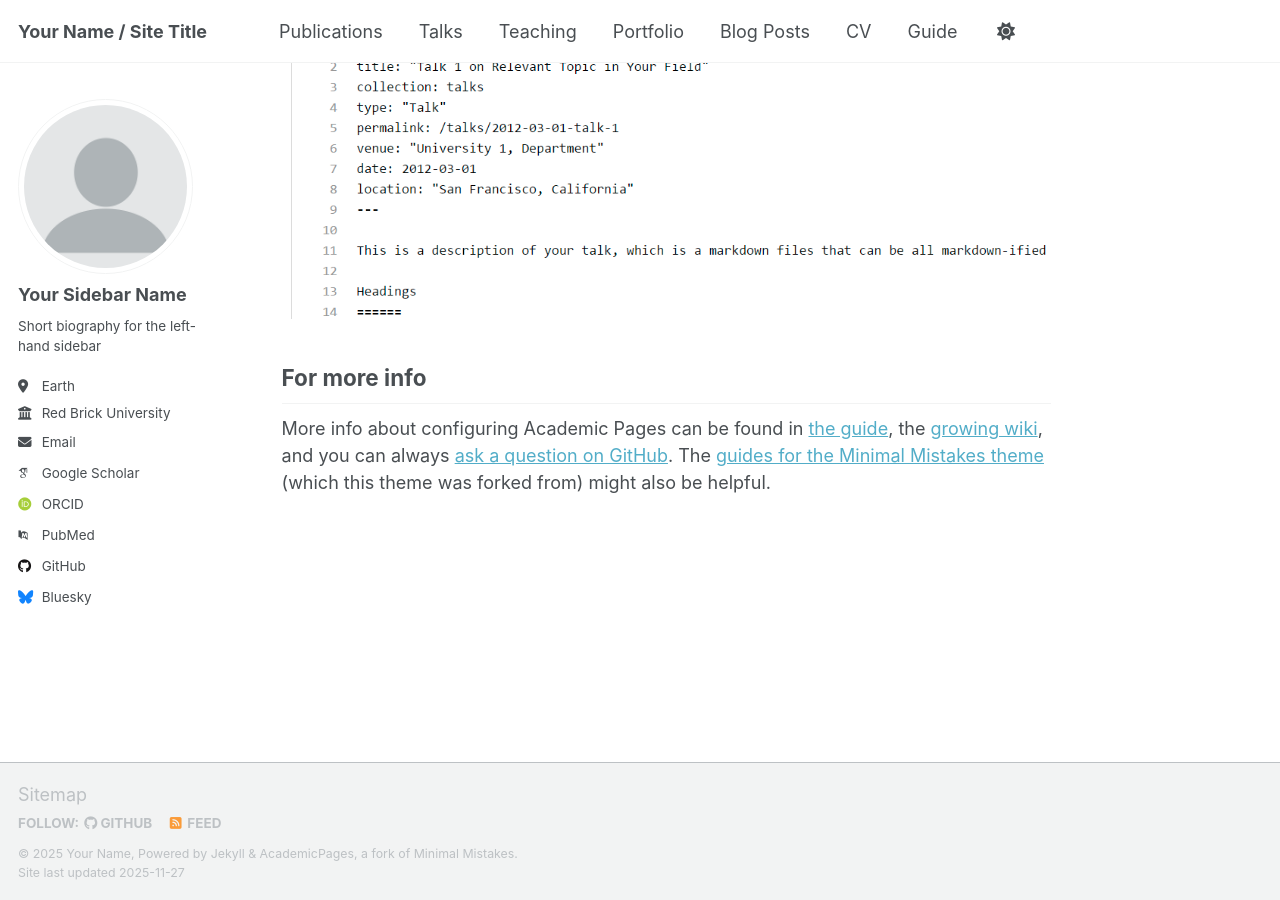
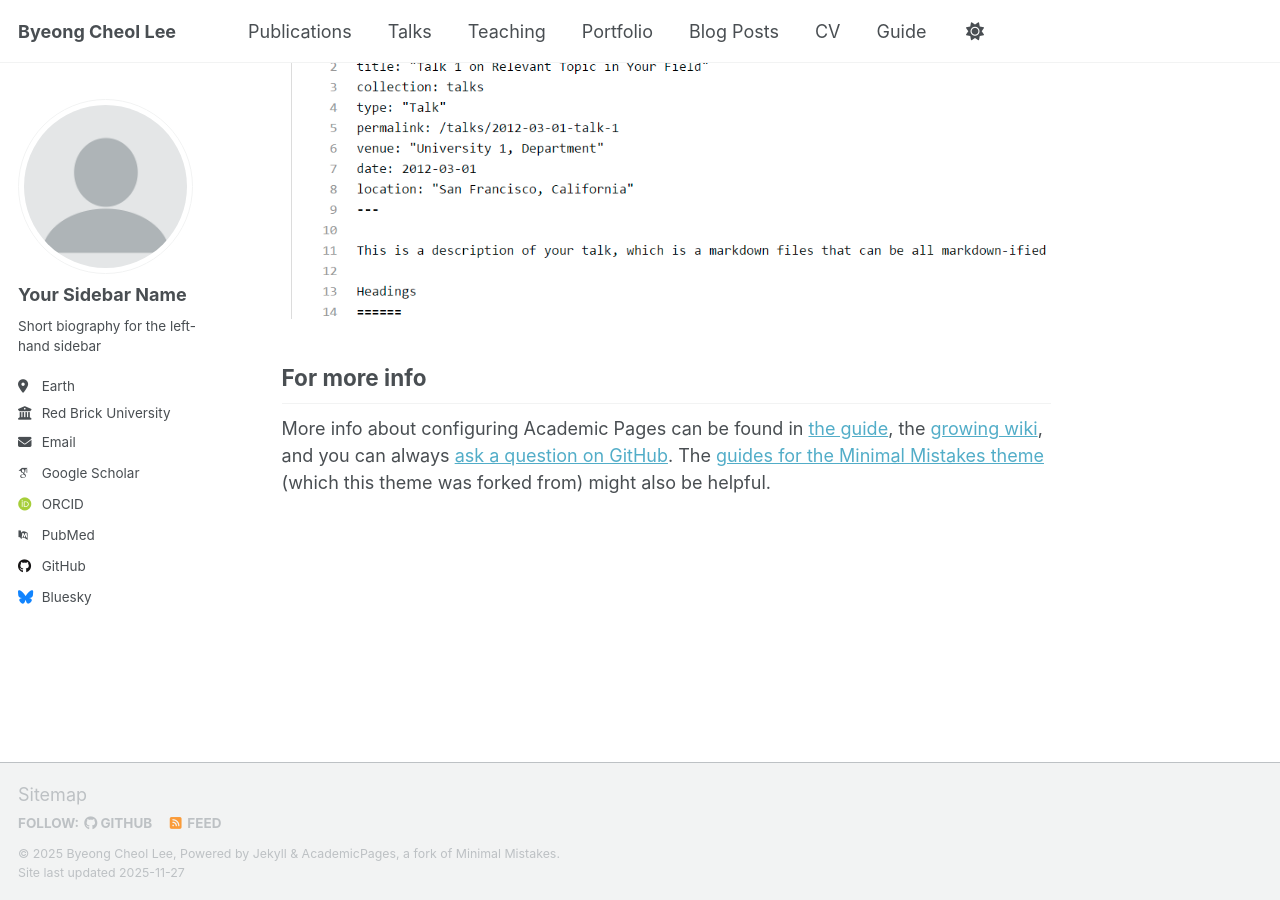
Before and after one commit to 2btlFe/2btlFe.github.io, a Jekyll site: the page built from _pages/about.md, in a window 1280 px wide and 900 px high, scrolled down 2880 px. Built offline with Jekyll 4.4.1, drawn with Linux system fonts in a browser that asks for light colours; some web fonts are replaced; a script that is not in the unit is left out.

Commit message:
update _config.yml

```diff
--- a/_config.yml
+++ b/_config.yml
@@ -9,10 +9,10 @@
 # Basic Site Settings
 locale                   : "en-US"
 site_theme               : "default" # Currently available options are "default", "air"
-title                    : "Your Name / Site Title"
+title                    : "Byeong Cheol Lee"
 title_separator          : "-"
-name                     : &name "Your Name"
-description              : &description "Your Name's academic portfolio"   # Update this with a general description of your site, this is the default if not overridden by a page
+name                     : &name "Byeong Cheol Lee"
+description              : &description "Byeong Cheol Lee's Academic Portfolio"   # Update this with a general description of your site, this is the default if not overridden by a page
 url                      : https://academicpages.github.io # The base hostname & protocol for your site e.g. "https://[your GitHub username].github.io",
                                                            # or if you already have some other page hosted on Github then use "https://[your GitHub username].github.io/[Your Repo Name]"
 baseurl                  : "" # the subpath of your site, e.g. "/blog"
```
